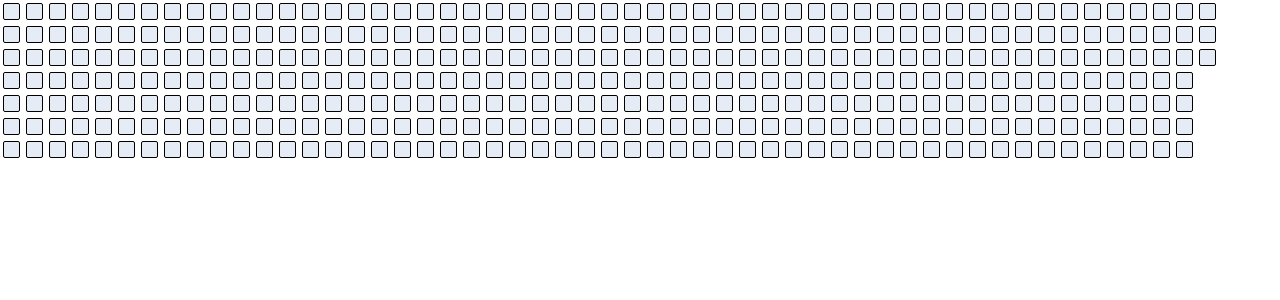
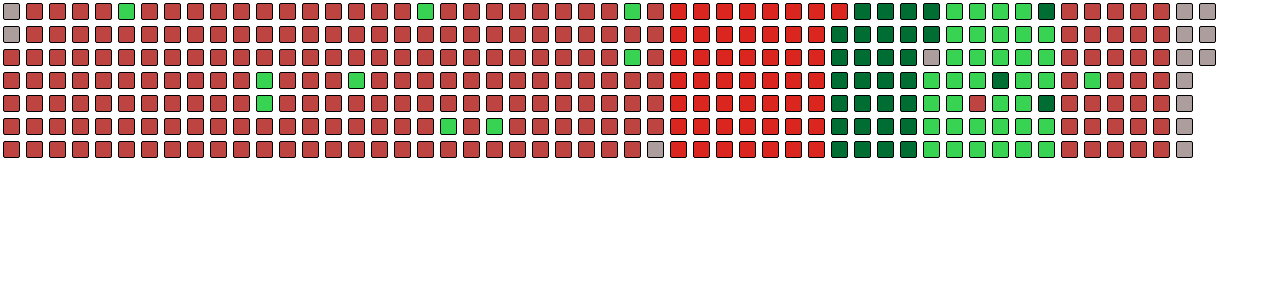
Before and after one commit to AmirSohi90/transactions-heatmap, a React (Create React App) app: page / in a window 1280 px wide. Shown: the top 300 px of the page. Built offline with nearby package versions, Linux system fonts and the light colour scheme.

Commit message:
renders the cell with the right colour

```diff
--- a/src/components/Heatmap/Heatmap.css
+++ b/src/components/Heatmap/Heatmap.css
@@ -11,5 +11,28 @@
     border: 1px solid black;
     margin: 3px;
     border-radius: 2px;
+}
+
+.neutral {
     background-color: #e6ecf5;
 }
+
+.light-green {
+    background-color: #39d353;
+}
+
+.dark-green {
+    background-color: #006d32;
+}
+
+.light-red {
+    background-color: #bd4440;
+}
+
+.dark-red {
+    background-color: #db251f;
+}
+
+.neutral {
+    background-color: #ad9e9e;
+}
--- a/src/components/Heatmap/HeatmapView.tsx
+++ b/src/components/Heatmap/HeatmapView.tsx
@@ -1,20 +1,67 @@
 import React from 'react';
+import { useAppSelector } from "../../app/hooks";
 import { Transactions } from "../../features/transaction-data/transactionType";
 import './Heatmap.css'
 import dates from "../../shared/constants/dates";
+import {
+    selectHighestFailedTotal,
+    selectHighestSuccessfulTotal
+} from "../../features/transaction-data/transactionData";
 
 type HeatmapViewProps = {
     transactions: Transactions | null;
 }
 
-const Cell: React.FC = () => <div className='cell' role="cell" />
+type CellProps = {
+    backgroundColour?: string;
+}
+
+const getCellColour = ({
+                           numberOfTransactions,
+                           successfulTotal,
+                           highestSuccessfulTotal,
+                           failedTotal,
+                           highestFailedTotal
+                       }: {
+    numberOfTransactions: number; successfulTotal: number; highestSuccessfulTotal: number, failedTotal: number;
+    highestFailedTotal: number;
+}) => {
+    if (numberOfTransactions > 0 || (numberOfTransactions === 0 && successfulTotal > failedTotal)) {
+        return successfulTotal / highestSuccessfulTotal > 0.5 ? 'dark-green' : 'light-green';
+    } else if (numberOfTransactions < 0 || numberOfTransactions === 0 && successfulTotal < failedTotal) {
+        return failedTotal / highestFailedTotal > 0.5 ? 'dark-red' : 'light-red';
+    }
+    return 'neutral';
+}
+
+const Cell: React.FC<CellProps> = ({ backgroundColour = 'neutral' }) => <div className={`cell ${backgroundColour}`}
+                                                                             role="cell"/>
 
 export const HeatmapView: React.FC<HeatmapViewProps> = ({ transactions }) => {
     const startDateDay = dates.startDate.getDay();
     const extraCells = Array.from(new Array(startDateDay))
+    const highestSuccessfulTotal = useAppSelector(selectHighestSuccessfulTotal);
+    const highestFailedTotal = useAppSelector(selectHighestFailedTotal);
+
     return (
         <div className="cells-wrapper">
-            {extraCells.map((_, index) => <Cell key={index} />)}
-            {transactions !== null && Object.keys(transactions).map(transaction => <Cell key={transaction}/>)}
+            {extraCells.map((_, index) => <Cell key={index}/>)}
+            {transactions !== null && Object.keys(transactions).map(transactionDate => {
+                const {
+                    numberOfTransactions,
+                    successfulTotal,
+                    failedTotal
+                } = transactions[transactionDate]
+
+                const backgroundColour = getCellColour({
+                    numberOfTransactions,
+                    successfulTotal,
+                    highestSuccessfulTotal,
+                    failedTotal,
+                    highestFailedTotal
+                })
+
+                return (<Cell key={transactionDate} backgroundColour={backgroundColour}/>)
+            })}
         </div>)
 };
--- a/src/features/transaction-data/transactionData.ts
+++ b/src/features/transaction-data/transactionData.ts
@@ -7,10 +7,14 @@ import { Transactions } from "./transactionType";
 
 export interface TransactionsState {
     transactionsThroughoutTheYear: Transactions | null;
+    highestSuccessfulTotal: number;
+    highestFailedTotal: number;
 }
 
 const initialState: TransactionsState = {
     transactionsThroughoutTheYear: null,
+    highestSuccessfulTotal: 0,
+    highestFailedTotal: 0
 };
 
 export const fetchYearlyTransactions = createAsyncThunk(
@@ -29,10 +33,14 @@ export const transactionData = createSlice({
         builder
             .addCase(fetchYearlyTransactions.fulfilled, (state, action) => {
                 state.transactionsThroughoutTheYear = action.payload.transactionsThroughoutTheYear;
+                state.highestSuccessfulTotal = action.payload.highestSuccessfulTotal;
+                state.highestFailedTotal = action.payload.highestFailedTotal;
             })
     },
 });
 
 export const selectTransActionsThroughoutTheYear = (state: RootState) => state.transactions.transactionsThroughoutTheYear;
+export const selectHighestSuccessfulTotal = (state: RootState) => state.transactions.highestSuccessfulTotal;
+export const selectHighestFailedTotal = (state: RootState) => state.transactions.highestFailedTotal;
 
 export default transactionData.reducer;
--- a/src/features/transaction-data/transactionDataApi.ts
+++ b/src/features/transaction-data/transactionDataApi.ts
@@ -10,8 +10,8 @@ const daysOfTheYear = (): Transactions => {
         const formattedDate = formatDateToYYYYMMDD(index);
         year[formattedDate] = {
             date: formattedDate,
-            successfulAmount: 0,
-            failedAmount: 0,
+            successfulTotal: 0,
+            failedTotal: 0,
             numberOfTransactions: 0,
         };
 
@@ -25,10 +25,10 @@ const formatTransaction = ({
                                ontoTransaction
                            }: { transactionType: string, formattedTransaction: Transaction, ontoTransaction: OntoTransaction }) => {
     if (transactionType === TransactionType.Success) {
-        formattedTransaction.successfulAmount = Number((formattedTransaction.successfulAmount + ontoTransaction.amount).toFixed(2));
+        formattedTransaction.successfulTotal = Number((formattedTransaction.successfulTotal + ontoTransaction.amount).toFixed(2));
         formattedTransaction.numberOfTransactions = formattedTransaction.numberOfTransactions + 1;
     } else if (transactionType === TransactionType.Failed) {
-        formattedTransaction.failedAmount = Number((formattedTransaction.failedAmount + ontoTransaction.amount).toFixed(2));
+        formattedTransaction.failedTotal = Number((formattedTransaction.failedTotal + ontoTransaction.amount).toFixed(2));
         formattedTransaction.numberOfTransactions = formattedTransaction.numberOfTransactions - 1;
     }
     return formattedTransaction
@@ -50,24 +50,24 @@ const formattedYearlyTransactions = (): Transactions => {
         initialTransactions)
 }
 
-const getHighestYearlyTransaction = (yearlyTransactions: Transactions): { highestSuccessfulAmount: number, highestFailedAmount: number } => {
+const getHighestYearlyTransaction = (yearlyTransactions: Transactions): { highestSuccessfulTotal: number, highestFailedTotal: number } => {
     const transactionKeys = Object.keys(yearlyTransactions);
-    const highestSuccessfulAmount = Math.max(...transactionKeys.map(key => yearlyTransactions[key]).filter(transaction => transaction.numberOfTransactions > 0).map(transaction => transaction.successfulAmount))
-    const highestFailedAmount = Math.max(...transactionKeys.map(key => yearlyTransactions[key]).filter(transaction => transaction.numberOfTransactions < 0).map(transaction => transaction.failedAmount))
+    const highestSuccessfulTotal = Math.max(...transactionKeys.map(key => yearlyTransactions[key]).filter(transaction => transaction.numberOfTransactions > 0).map(transaction => transaction.successfulTotal))
+    const highestFailedTotal = Math.max(...transactionKeys.map(key => yearlyTransactions[key]).filter(transaction => transaction.numberOfTransactions < 0).map(transaction => transaction.failedTotal))
 
-    return { highestSuccessfulAmount, highestFailedAmount }
+    return { highestSuccessfulTotal, highestFailedTotal }
 }
 
 export const getYearlyTransactions = () => {
-    return new Promise<{ data: { transactionsThroughoutTheYear: Transactions, highestSuccessfulAmount: number, highestFailedAmount: number } }>((resolve) => {
+    return new Promise<{ data: { transactionsThroughoutTheYear: Transactions, highestSuccessfulTotal: number, highestFailedTotal: number } }>((resolve) => {
         const transactionsThroughoutTheYear = formattedYearlyTransactions();
-        const { highestSuccessfulAmount, highestFailedAmount } = getHighestYearlyTransaction(transactionsThroughoutTheYear);
+        const { highestSuccessfulTotal, highestFailedTotal } = getHighestYearlyTransaction(transactionsThroughoutTheYear);
 
         resolve({
             data: {
                 transactionsThroughoutTheYear,
-                highestSuccessfulAmount,
-                highestFailedAmount
+                highestSuccessfulTotal,
+                highestFailedTotal
             }
         })
     })
--- a/src/features/transaction-data/transactionType.ts
+++ b/src/features/transaction-data/transactionType.ts
@@ -11,8 +11,8 @@ export type OntoTransaction = {
 
 export type Transaction = {
     date: string;
-    successfulAmount: number;
-    failedAmount: number;
+    successfulTotal: number;
+    failedTotal: number;
     numberOfTransactions: number;
 }
 
```
Also changed, not shown: 2 other files (tests, documents, lock files or other folders).
